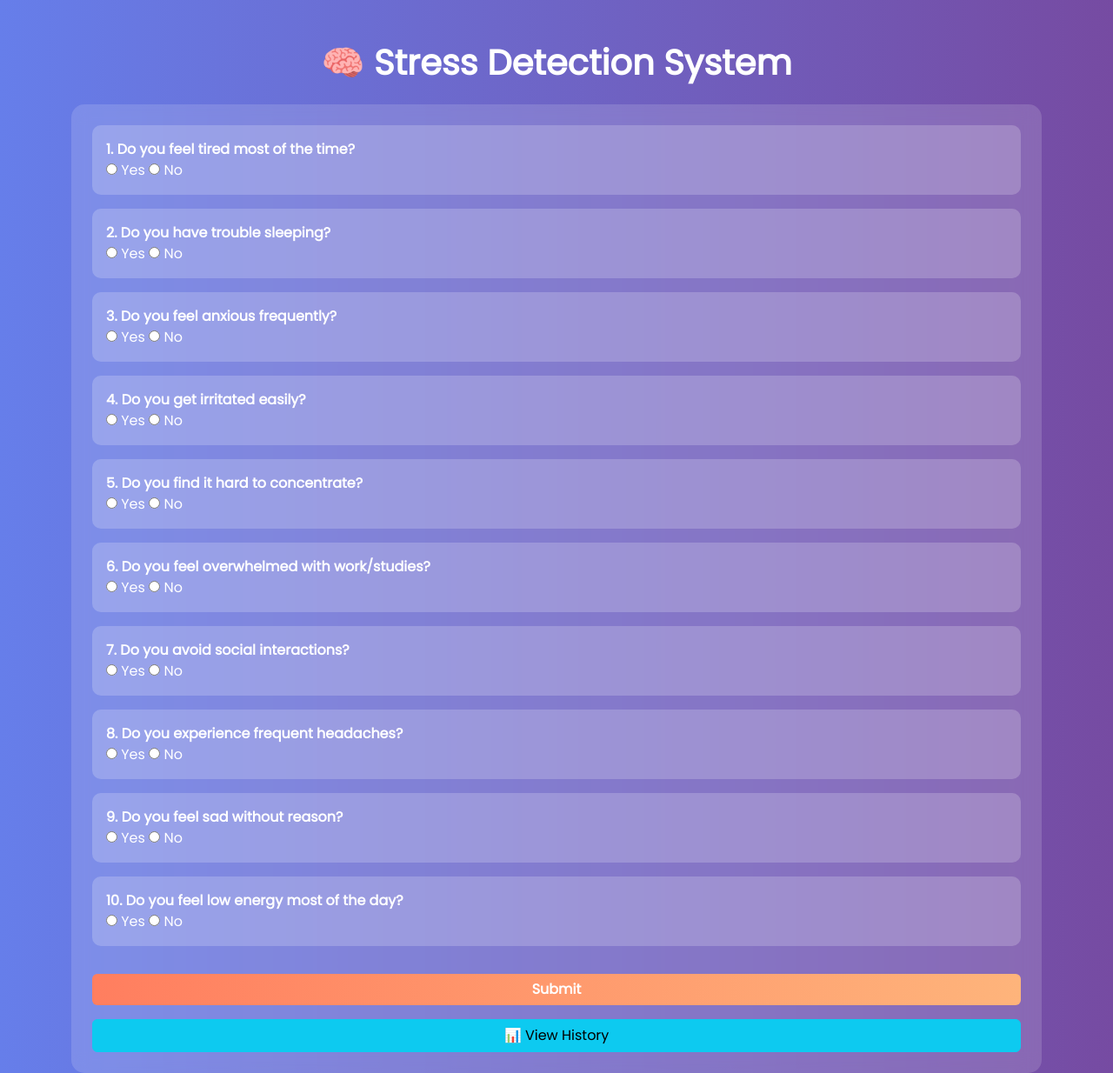
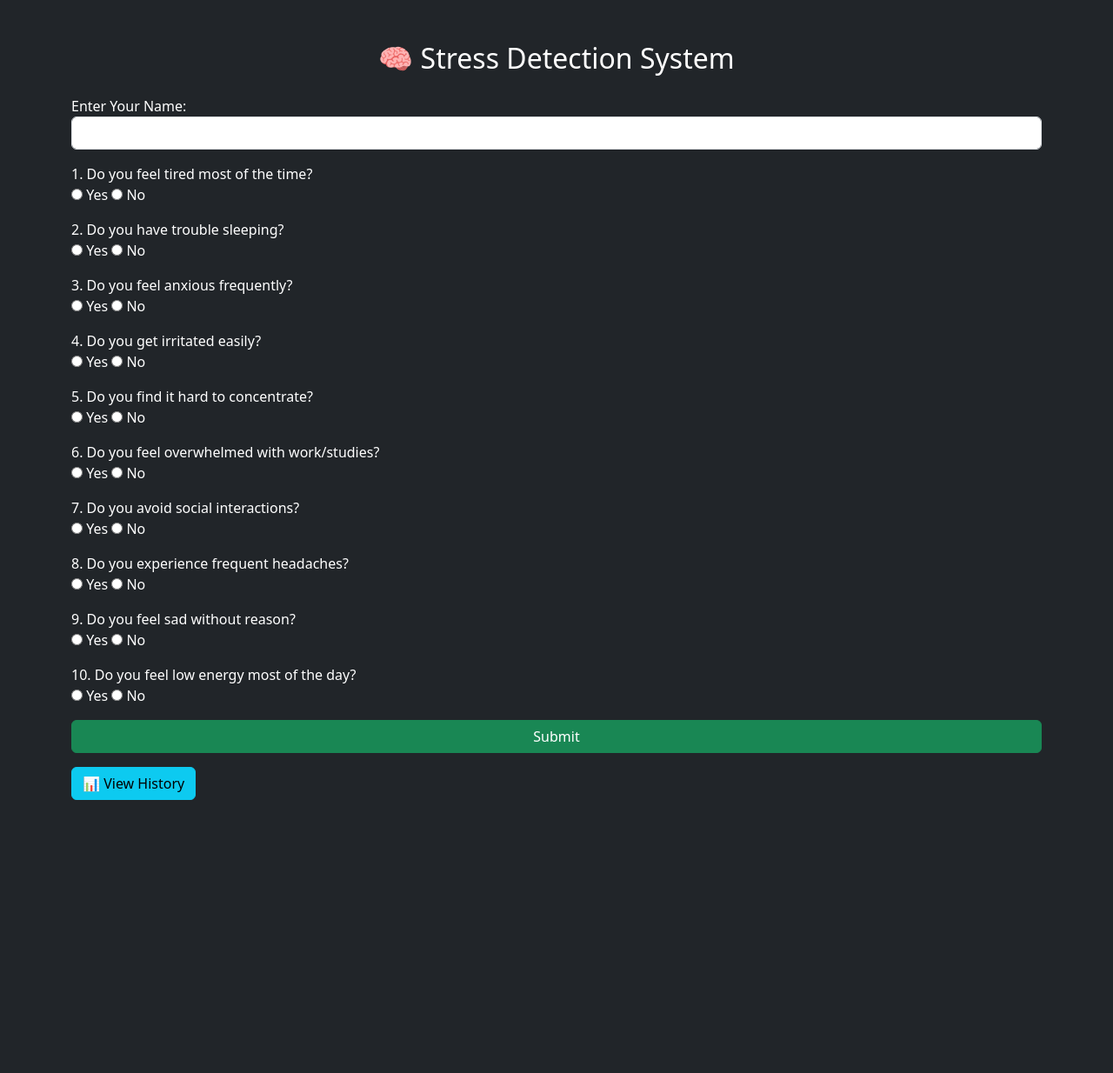
Before and after one commit to sanmathi8/Stress_Detection_System, a Flask app: page / in a window 1280 px wide. Shown: the whole page at 87% size. After the commit the page ends 920 px from the top, so only its background shows below. Run offline with Flask 3, Linux system fonts and the light colour scheme.

Commit message:
Refactor index.html for improved structure and styling

```diff
--- a/templates/index.html
+++ b/templates/index.html
@@ -2,46 +2,35 @@
 <html>
 <head>
     <title>Stress Detection</title>
-
-    <!-- Bootstrap -->
     <link href="https://cdn.jsdelivr.net/npm/bootstrap@5.3.0/dist/css/bootstrap.min.css" rel="stylesheet">
-
-    <!-- Google Font -->
-    <link href="https://fonts.googleapis.com/css2?family=Poppins&display=swap" rel="stylesheet">
-
-    <!-- Custom CSS -->
-    <link rel="stylesheet" href="{{ url_for('static', filename='style.css') }}">
 </head>
 
-<body>
+<body class="bg-dark text-white">
 
 <div class="container mt-5">
-
-    <!-- Heading -->
-    <h1 class="text-center mb-4 gradient-text">🧠 Stress Detection System</h1>
-
-    <!-- Form Card -->
-    <div class="glass-card p-4">
+    <h2 class="text-center mb-4">🧠 Stress Detection System</h2>
 
     <form action="/submit" method="POST">
+
+        <div class="mb-3">
+            <label>Enter Your Name:</label>
+            <input type="text" name="name" class="form-control" required>
+        </div>
+
         <input type="hidden" name="start_time" id="start_time">
 
         {% for q in questions %}
-                <div class="question-box mb-3 p-3">
-                    <label><b>{{ loop.index }}. {{ q }}</b></label><br>
-
+            <div class="mb-3">
+                <label>{{ loop.index }}. {{ q }}</label><br>
                 <input type="radio" name="q{{ loop.index0 }}" value="yes" required> Yes
                 <input type="radio" name="q{{ loop.index0 }}" value="no"> No
             </div>
         {% endfor %}
 
-            <button class="btn btn-gradient w-100 mt-3">Submit</button>
+        <button class="btn btn-success w-100">Submit</button>
     </form>
 
-        <a href="/history" class="btn btn-info w-100 mt-3">📊 View History</a>
-
-    </div>
-
+    <a href="/history" class="btn btn-info mt-3">📊 View History</a>
 </div>
 
 <script>
```
Lines whose indentation alone changed are shown as unchanged.
